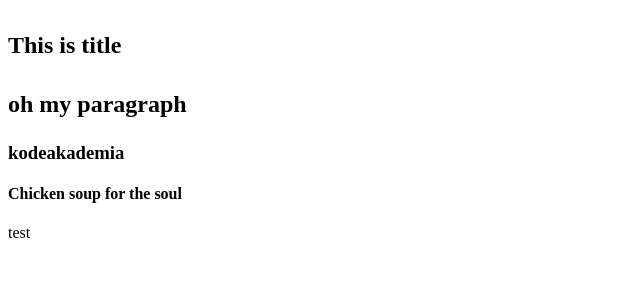
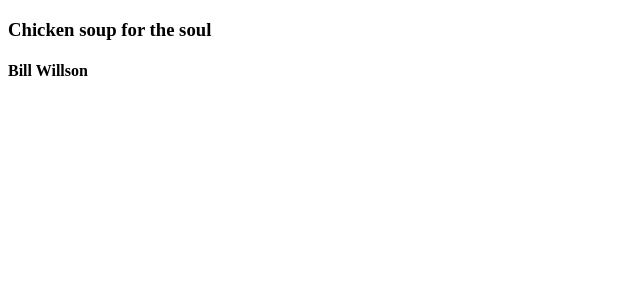
Before and after one commit to ramdanisyaputra/my-app, a React (Create React App) app: page / in a window 1280 px wide. Shown: the top 300 px of the page, without its empty margins (0-640 px from the left). Built offline with nearby package versions, Linux system fonts and the light colour scheme.

Commit message:
state prop container

```diff
--- a/src/components/App.js
+++ b/src/components/App.js
@@ -4,15 +4,13 @@
 
 class App extends React.Component {
     state = {
-        book: "Chicken soup for the soul"
+        book: "Chicken soup for the soul",
+        author: "Bill Willson"
     }
     render(){
         return(
             <div>
-                <List name="kodeakademia" test="test" myBook={this.state.book}>
-                    <h4>This is title</h4>
-                    <p>oh my paragraph</p>
-                </List>
+                <List book = { this.state.book } author = { this.state.author }/>
             </div>
         )
     }
--- a/src/components/List.js
+++ b/src/components/List.js
@@ -5,10 +5,8 @@
     render() {
         return (
             <div>
-                <h2>{ this.props.children }</h2>
-                <h3>{ this.props.name }</h3>
-                <h4>{ this.props.myBook }</h4>
-                <p>{ this.props.test }</p>
+                <h3>{ this.props.book }</h3>
+                <h4>{ this.props.author }</h4>
             </div>
         )
     }
```
